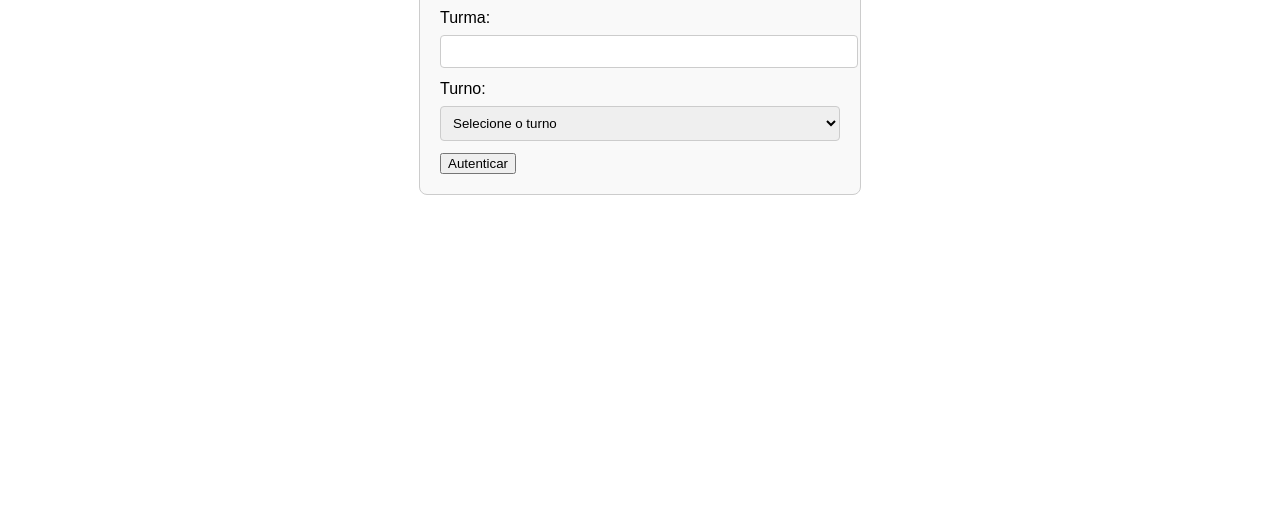
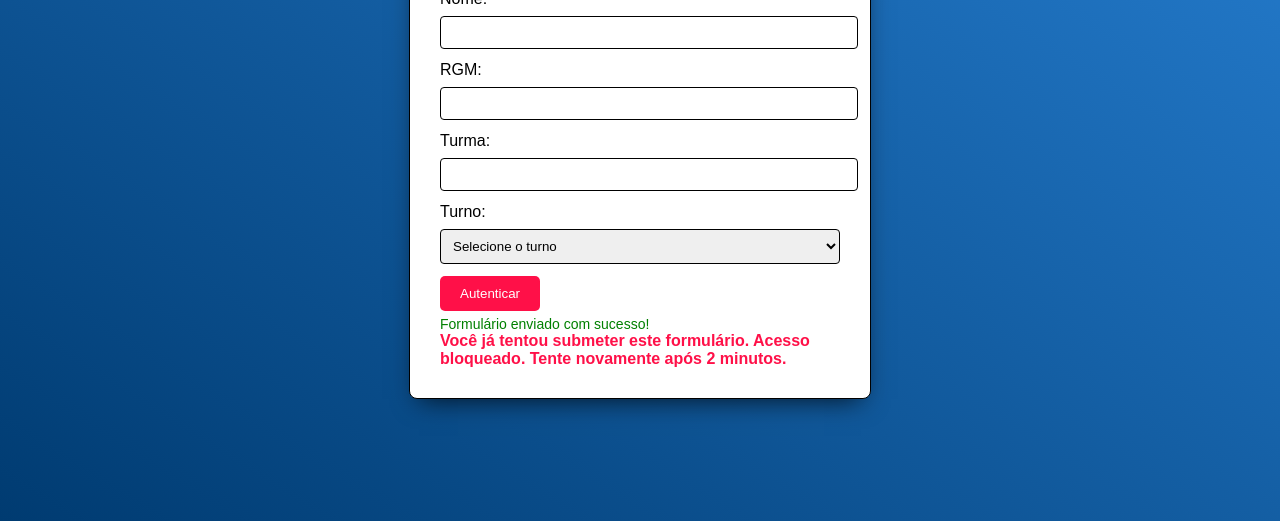
Before and after one commit to nossadan/hackathon-2024, a plain HTML site: page formulario.html in a window 1280 px wide. Shown: the part 279-800 px from the top of the page. Drawn offline with Linux system fonts and the light colour scheme.

Commit message:
Adicionando estilo para a página de formulário
A página formulario.html foi editado o CSS dela para que o estilo esteja igual ao da página de login e a de gerar o QR CODE

```diff
--- a/formulario.html
+++ b/formulario.html
@@ -2,53 +2,9 @@
 <html lang="pt-br">
 <head>
     <meta charset="UTF-8">
+    <link rel="stylesheet" href="./veterinaria/CSS/form.css">
     <meta name="viewport" content="width=device-width, initial-scale=1.0">
     <title>Autenticação de Formulário</title>
-    <style>
-        /* Estilos para o formulário */
-        body {
-            font-family: Arial, sans-serif;
-        }
-
-        .form-container {
-            max-width: 400px;
-            margin: 0 auto;
-            padding: 20px;
-            border: 1px solid #ccc;
-            border-radius: 8px;
-            background-color: #f9f9f9;
-        }
-
-        label {
-            display: block;
-            margin-bottom: 8px;
-        }
-
-        input[type="text"], input[type="number"], select {
-            width: 100%;
-            padding: 8px;
-            margin-bottom: 12px;
-            border: 1px solid #ccc;
-            border-radius: 4px;
-        }
-
-        .error {
-            color: red;
-            font-size: 14px;
-        }
-
-        .success {
-            color: green;
-            font-size: 14px;
-            display: none;
-        }
-
-        .blocked {
-            color: red;
-            font-weight: bold;
-            display: none;
-        }
-    </style>
 </head>
 <body>
 
@@ -76,7 +32,7 @@
             </select>
             <span class="error" id="turnoError"></span>
 
-            <button type="submit">Autenticar</button>
+            <button id="btnAutenticar" type="submit">Autenticar</button>
         </form>
 
         <div id="formSuccess" class="success">Formulário enviado com sucesso!</div>
--- a/veterinaria/CSS/form.css
+++ b/veterinaria/CSS/form.css
@@ -1,34 +1,59 @@
 /* Estilos Globais */
 body {
-    font-family: Arial, sans-serif;
+    font-family: "Poppins", sans-serif;
+    background-image: linear-gradient(to right top, #003B71, #2882d6);
+    display: flex;
+    justify-content: center;
+    align-items: center;
+    height: 100vh;
+    margin: 0;
 }
+
 .form-container {
     max-width: 400px;
     margin: 0 auto;
-    padding: 20px;
-    border: 1px solid #ccc;
+    padding: 30px;
+    border: 1px solid #000; /* Substituído o cinza por preto */
     border-radius: 8px;
+    background-color: #fff;
+    box-shadow: 0 10px 25px -10px rgba(0, 0, 0, 0.8);
 }
+
 label {
     display: block;
     margin-bottom: 8px;
+    color: #000; /* Ajuste para texto em preto */
 }
+
 input[type="text"], input[type="number"], select {
     width: 100%;
     padding: 8px;
     margin-bottom: 12px;
-    border: 1px solid #ccc;
+    border: 1px solid #000; /* Preto para seguir o tema */
     border-radius: 4px;
 }
+
 .error {
-    color: red;
+    color: #FF1048; /* Alinhado com o botão */
     font-size: 14px;
 }
+
 .success {
     color: green;
     font-size: 14px;
 }
+
 .blocked {
-    color: red;
+    color: #FF1048; /* Para seguir o tema */
     font-weight: bold;
 }
+
+#btnAutenticar{
+    background-color: #FF1048;
+  border-radius: 5px;
+  color: white;
+  border: none;
+  padding: 10px 20px;
+  cursor: pointer;
+  margin-bottom: 5px ;
+}
--- a/veterinaria/CSS/styles.css
+++ b/veterinaria/CSS/styles.css
@@ -1,45 +1,46 @@
+@import url('https://fonts.googleapis.com/css2?family=Poppins&display=swap');
+
 * {
   margin: 0;
   padding: 0;
   box-sizing: border-box;
 }
 
-
 body {
-    background-image: linear-gradient(#003B71,#027ef1);
+  background-image: linear-gradient(to right top, #003B71,#2882d6);
   display: flex;
   justify-content: center;
   align-items: center;
   height: 100vh;
   margin: 0;
-    font-family: Arial, sans-serif;
-    color: white;
+  font-family: "Poppins", sans-serif;
 }
 
 #login{
   text-align: center;
   align-items: center;
   padding: 20px;
-    background: rgba(255, 255, 255, 0.1);
-    border-radius: 10px;
+  background-color: #fff;
+  color: #000;
+  box-shadow: 0 10px 25px -10px rgba(0, 0, 0, 0.801);
+  border-radius: 5px;
 }
 
 #dashboard{
+  padding: 50px 25px;
+  display: flex;
+  justify-content: center;
+  align-items: center;
   text-align: center;
-    align-items: center;
-    padding: 20px;
-    background: rgba(255, 255, 255, 0.1);
-    border-radius: 10px;
-    margin-bottom: 5px;
+  flex-direction: column;
+  background-color: #fff;
+  color: #000;
+  box-shadow: 0 10px 25px -10px rgba(0, 0, 0, 0.801);
+  border-radius: 5px;
 }
 
 #qrcode{
-    margin-top: 5px;
   margin-left: 30px;
-  }
-
-  div {
-    text-align: center;
 }
 
 input {
@@ -48,6 +49,7 @@ body {
   border: none;
   margin: 5px 0;
   width: 200px;
+  border: #000 1px solid;
 }
 
 button {
```
Lines whose indentation alone changed are shown as unchanged.
